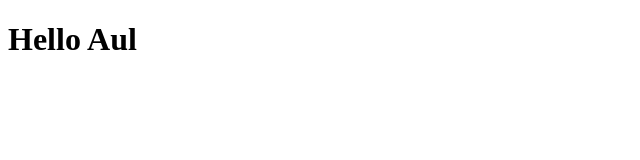
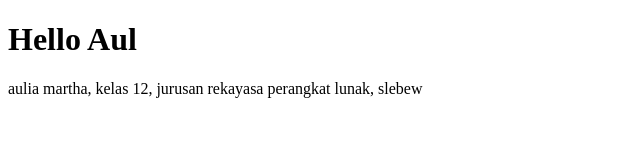
Before and after one commit to aulia2424/git-test, a plain HTML site: page index.html in a window 1280 px wide. Shown: the whole page, without its empty margins (0-640 px from the left). Drawn offline with Linux system fonts and the light colour scheme.

Commit message:
modifing file index.html

```diff
--- a/index.html
+++ b/index.html
@@ -8,5 +8,6 @@
   </head>
   <body>
     <h1>Hello Aul</h1>
+    <p>aulia martha, kelas 12, jurusan rekayasa perangkat lunak, slebew</p>
   </body>
 </html>
```
